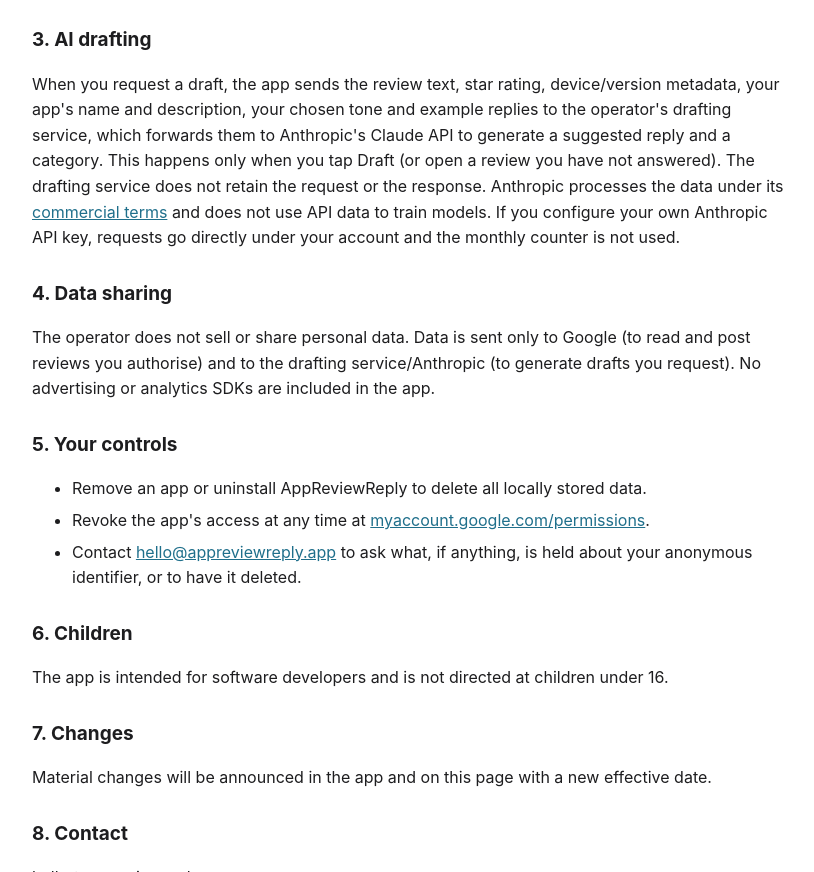
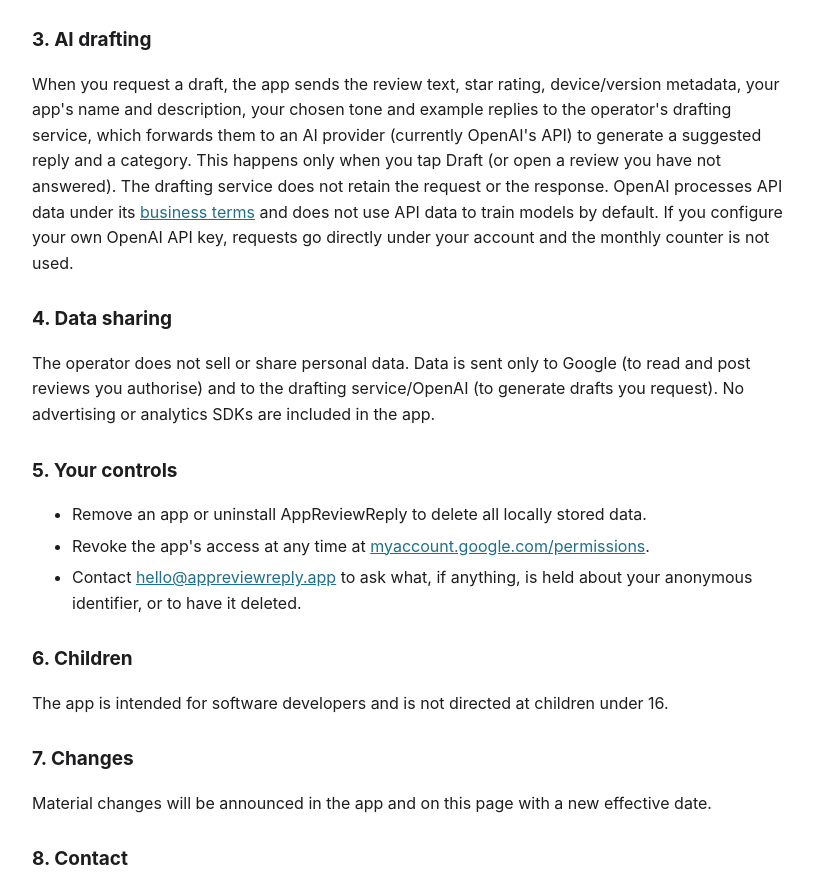
Before and after one commit to AHAariyan/appreviewreply, a plain HTML site: page privacy.html in a window 1280 px wide. Shown: the part 877-1749 px from the top of the page, without its empty margins (228-1042 px from the left). Drawn offline with Linux system fonts and the light colour scheme.

Commit message:
Proxy: OpenAI provider (default) with Anthropic switch; generic BYO key header; live-tested

```diff
--- a/privacy.html
+++ b/privacy.html
@@ -39,10 +39,10 @@
   </ul>
 
   <h2>3. AI drafting</h2>
-  <p>When you request a draft, the app sends the review text, star rating, device/version metadata, your app's name and description, your chosen tone and example replies to the operator's drafting service, which forwards them to Anthropic's Claude API to generate a suggested reply and a category. This happens only when you tap Draft (or open a review you have not answered). The drafting service does not retain the request or the response. Anthropic processes the data under its <a href="https://www.anthropic.com/legal/commercial-terms">commercial terms</a> and does not use API data to train models. If you configure your own Anthropic API key, requests go directly under your account and the monthly counter is not used.</p>
+  <p>When you request a draft, the app sends the review text, star rating, device/version metadata, your app's name and description, your chosen tone and example replies to the operator's drafting service, which forwards them to an AI provider (currently OpenAI's API) to generate a suggested reply and a category. This happens only when you tap Draft (or open a review you have not answered). The drafting service does not retain the request or the response. OpenAI processes API data under its <a href="https://openai.com/policies/business-terms">business terms</a> and does not use API data to train models by default. If you configure your own OpenAI API key, requests go directly under your account and the monthly counter is not used.</p>
 
   <h2>4. Data sharing</h2>
-  <p>The operator does not sell or share personal data. Data is sent only to Google (to read and post reviews you authorise) and to the drafting service/Anthropic (to generate drafts you request). No advertising or analytics SDKs are included in the app.</p>
+  <p>The operator does not sell or share personal data. Data is sent only to Google (to read and post reviews you authorise) and to the drafting service/OpenAI (to generate drafts you request). No advertising or analytics SDKs are included in the app.</p>
 
   <h2>5. Your controls</h2>
   <ul>
```
